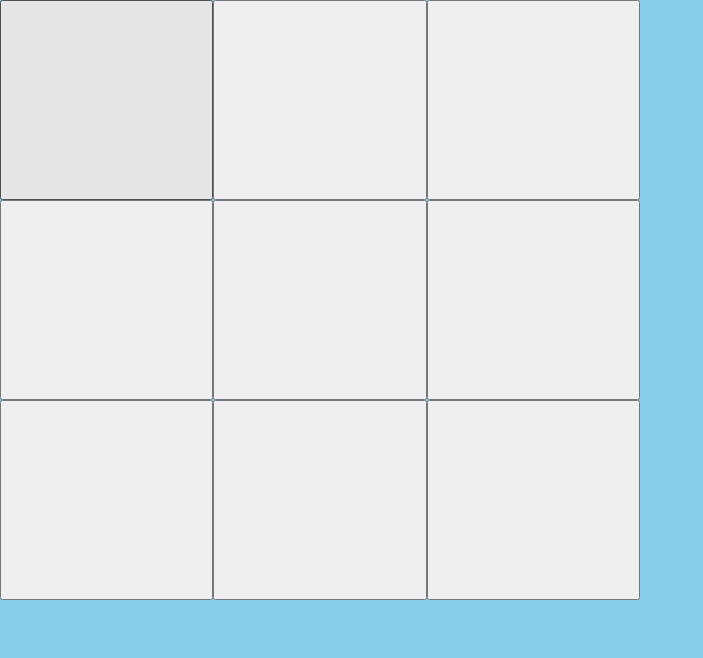
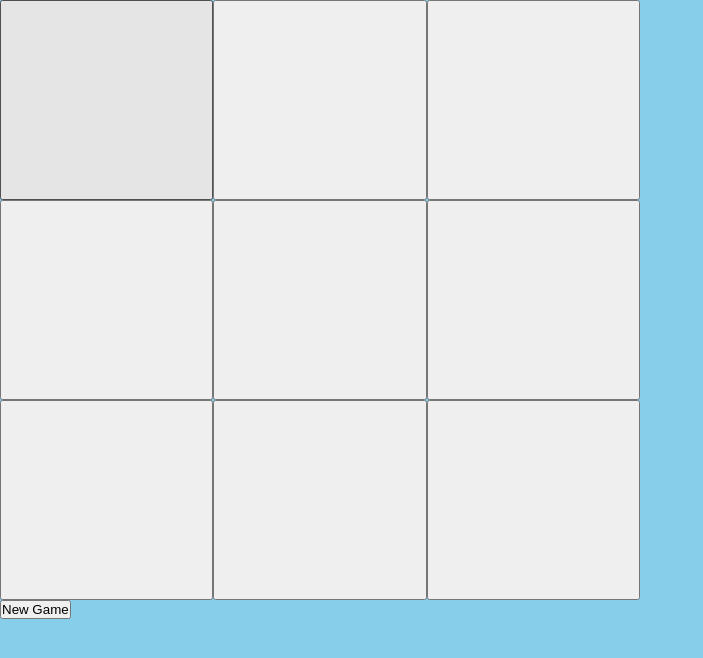
Before and after one commit to miriyan254/tic-tac-toe, a React (Vite) app: page / in a window 1280 px wide. Shown: the top 658 px of the page, without its empty margins (0-703 px from the left). Built offline with nearby package versions, Linux system fonts and the light colour scheme.

Commit message:
Update App.jsx

```diff
--- a/src/App.jsx
+++ b/src/App.jsx
@@ -1,10 +1,12 @@
 import GameBoard from './components/GameBoard';
+import Button from './components/Button';
 
 function App() {
 
   return (
     <main>
       <GameBoard />
+      <Button>New Game</Button>
     </main>
   );
 
```
